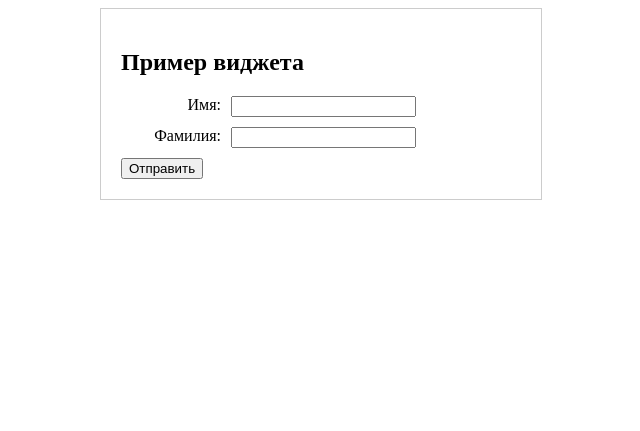
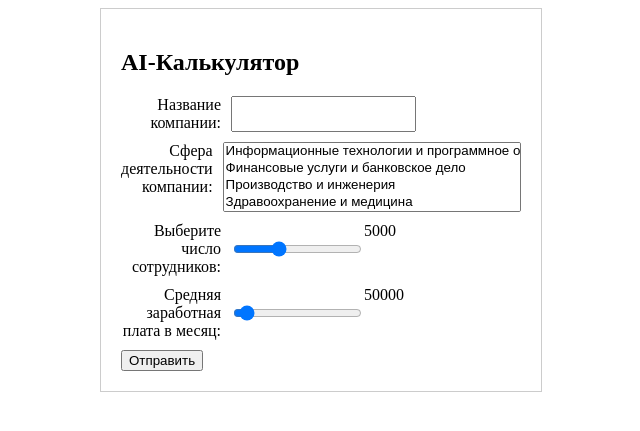
Before and after one commit to HoneyHorn/AI-calculator, a Flask app: page / in a window 1280 px wide. Shown: the top 431 px of the page, without its empty margins (319-959 px from the left). Run offline with Flask 3, Linux system fonts and the light colour scheme.

Commit message:
Добавлены новые параметры для ввода

```diff
--- a/app.py
+++ b/app.py
@@ -1,6 +1,6 @@
 from flask import Flask, render_template, request, jsonify
 
-app = Flask(__name__)
+app = Flask(__name__, static_url_path='/static')
 
 @app.route('/')
 def index():
@@ -8,9 +8,15 @@ def index():
 
 @app.route('/process_data', methods=['POST'])
 def process_data():
-    first_name = request.form['first_name']
-    last_name = request.form['last_name']
-    full_name = f"{first_name} {last_name}"
+    company_name = request.form['company_name']
+    company_sphere = request.form['company_sphere']
+    number_of_employees = request.form['number_of_employees']
+    median_salary = request.form['median_salary']
+    full_name = f"""
+        Название компании: {company_name}
+        Область деятельности: {company_sphere}
+        Количество сотрудников: {number_of_employees}
+        Средняя зарплата: {median_salary}"""
     return jsonify(full_name=full_name)
 
 if __name__ == '__main__':
--- /dev/null
+++ b/static/styles.css
@@ -0,0 +1,16 @@
+/* Стили виджета, можно изменить по вашему усмотрению */
+.widget-container {
+  padding: 20px;
+  border: 1px solid #ccc;
+  max-width: 400px;
+  margin: 0 auto;
+}
+.input-group {
+  display: flex;
+  margin-bottom: 10px;
+}
+.input-group label {
+  width: 100px;
+  margin-right: 10px;
+  text-align: right;
+}
--- a/templates/index.html
+++ b/templates/index.html
@@ -4,60 +4,58 @@
   <meta charset="UTF-8">
   <meta name="viewport" content="width=device-width, initial-scale=1.0">
   <title>Пример виджета</title>
-  <style>
-    /* Стили виджета, можно изменить по вашему усмотрению */
-    .widget-container {
-      padding: 20px;
-      border: 1px solid #ccc;
-      max-width: 400px;
-      margin: 0 auto;
-    }
-    .input-group {
-      display: flex;
-      margin-bottom: 10px;
-    }
-    .input-group label {
-      width: 100px;
-      margin-right: 10px;
-      text-align: right;
-    }
-  </style>
+  <link rel="stylesheet" href="{{ url_for('static', filename='styles.css') }}">
 </head>
 <body>
   <div class="widget-container">
-    <h2>Пример виджета</h2>
+    <h2>AI-Калькулятор</h2>
     <div class="input-group">
-      <label for="first_name">Имя:</label>
-      <input type="text" id="first_name">
+      <label for="company_name">Название компании:</label>
+      <input type="text" id="company_name">
     </div>
+
     <div class="input-group">
-      <label for="last_name">Фамилия:</label>
-      <input type="text" id="last_name">
+      <label for="company_sphere">Сфера деятельности компании:</label>
+      <select id="company_sphere" name="company_sphere" multiple required>
+        <option value="IT">Информационные технологии и программное обеспечение</option>
+        <option value="Finance">Финансовые услуги и банковское дело</option>
+        <option value="Manufacturing">Производство и инженерия</option>
+        <option value="Healthcare">Здравоохранение и медицина</option>
+        <option value="Retail">Розничная торговля и торговля оптом</option>
+        <option value="Automotive">Автомобильная промышленность</option>
+        <option value="Telecom">Телекоммуникации и связь</option>
+        <option value="Travel">Путешествия и туризм</option>
+        <option value="Education">Образование и образовательные услуги</option>
+        <option value="Energy">Энергетика и производство энергии</option>
+        <option value="Media">Развлечения и медиа</option>
+        <option value="RealEstate">Недвижимость и строительство</option>
+        <option value="FoodBeverage">Производство пищевых продуктов и напитков</option>
+        <option value="Logistics">Логистика и транспорт</option>
+        <option value="LegalServices">Юридические и правовые услуги</option>
+        <option value="Environment">Охрана окружающей среды и устойчивое развитие</option>
+        <option value="Advertising">Реклама и маркетинг</option>
+        <option value="Entertainment">Искусство и развлечения</option>
+        <option value="Consulting">Консалтинг и управленческие услуги</option>
+        <option value="Agriculture">Сельское хозяйство и сельское развитие</option>
+      </select>
     </div>
+
+    <div class="input-group">
+      <label for="sliderEmployee">Выберите число сотрудников:</label>
+      <input type="range" id="sliderEmployee" name="slider" min="10" max="15000" step="5" value="5000">
+      <span id="sliderValueEmployee">5000</span>
+    </div>
+
+    <div class="input-group">
+      <label for="sliderSalary">Средняя заработная плата в месяц:</label>
+      <input type="range" id="sliderSalary" name="slider" min="1000" max="1000000" step="1000" value="50000">
+      <span id="sliderValueSalary">50000</span>
+    </div>
+
     <button onclick="submitData()">Отправить</button>
+
     <div id="output"></div>
-
-    <script>
-      function submitData() {
-        const firstName = document.getElementById('first_name').value;
-        const lastName = document.getElementById('last_name').value;
-
-        fetch('/process_data', {
-          method: 'POST',
-          headers: {
-            'Content-Type': 'application/x-www-form-urlencoded'
-          },
-          body: `first_name=${encodeURIComponent(firstName)}&last_name=${encodeURIComponent(lastName)}`
-        })
-        .then(response => response.json())
-        .then(data => {
-          document.getElementById('output').textContent = `Полученные данные: ${data.full_name}`;
-        })
-        .catch(error => {
-          console.error('Ошибка:', error);
-        });
-      }
-    </script>
   </div>
+  <script src="{{ url_for('static', filename='script.js') }}"></script>
 </body>
 </html>
```
Also changed, not shown: static/script.js (added, +47 -0 lines).
